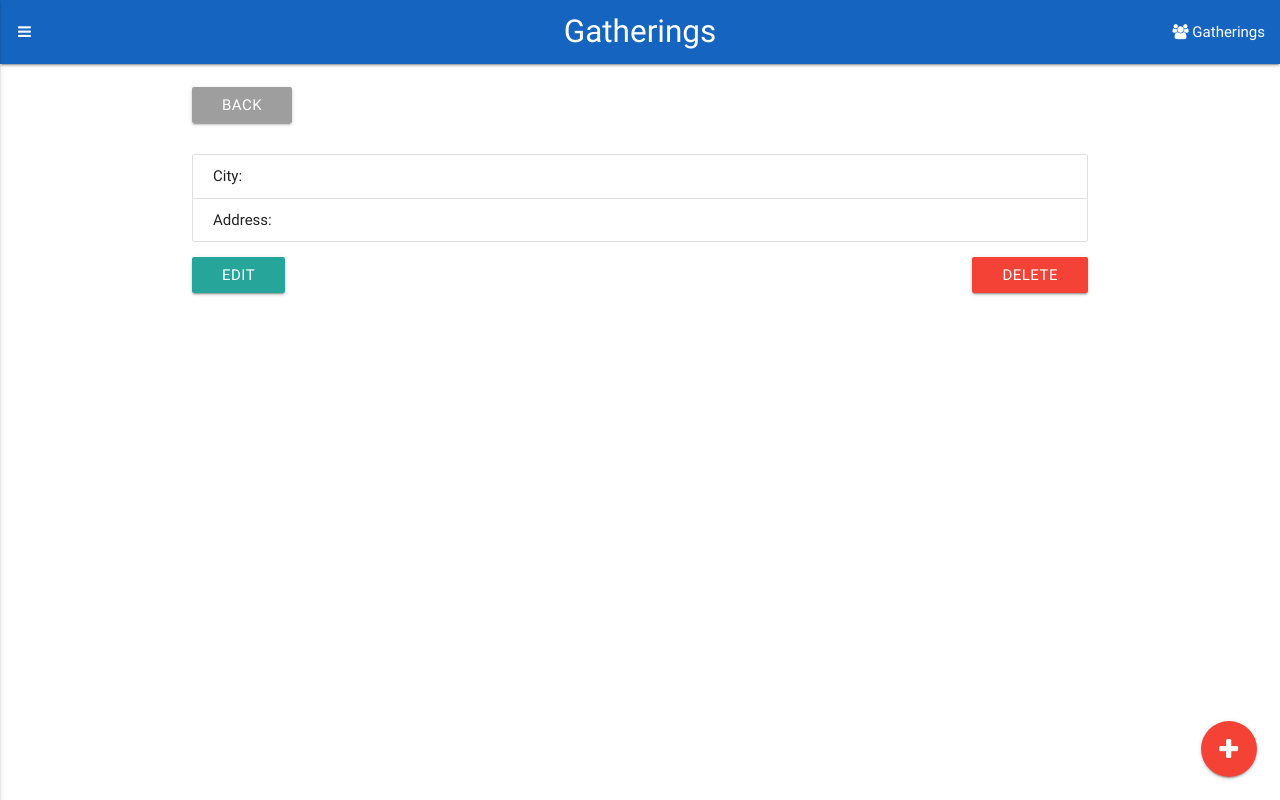
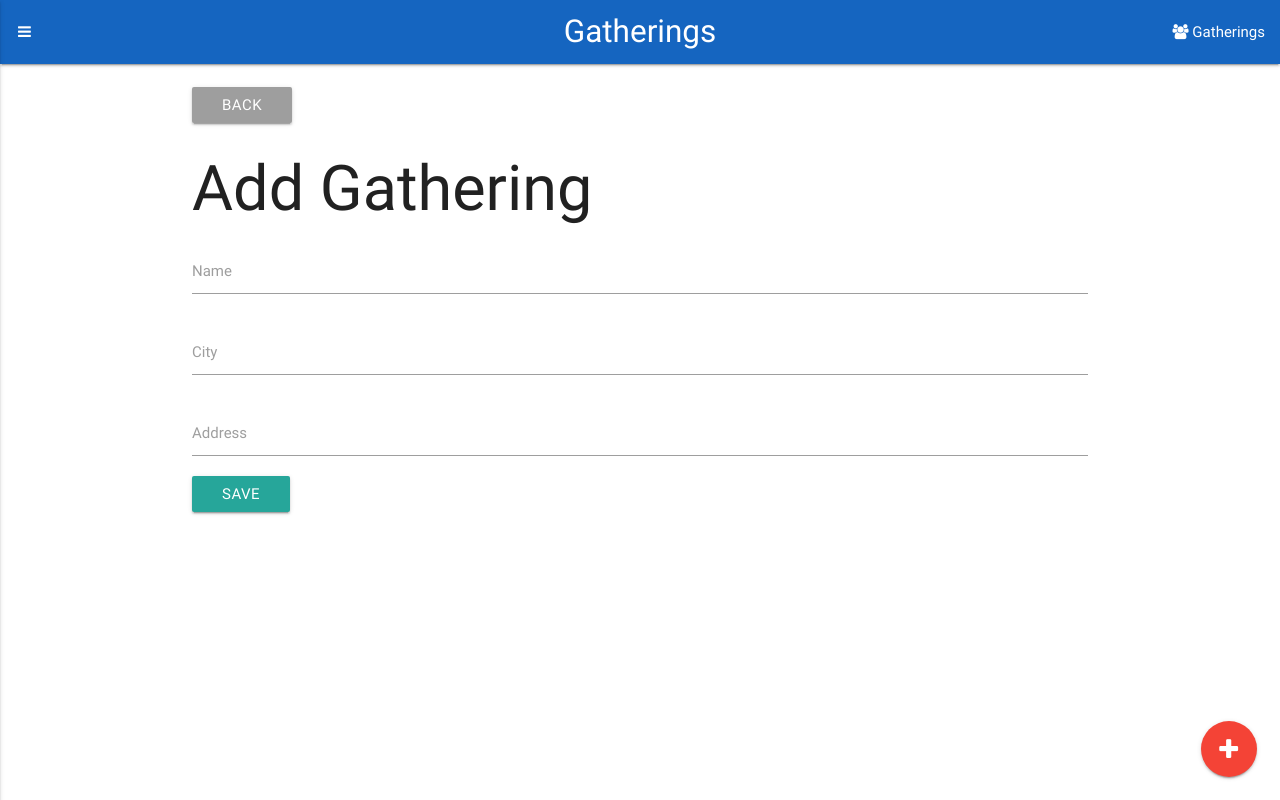
Before and after one commit to nicholmen/gatherings, a React (Create React App) app in the folder client_src/: page /gatherings/add in a window 1280 px wide. Built offline with nearby package versions, Linux system fonts and the light colour scheme; no server answers.

Commit message:
add button functionality

```diff
--- /dev/null
+++ b/client_src/src/components/AddGathering.js
@@ -0,0 +1,51 @@
+import React, { Component } from 'react';
+import axios from 'axios';
+import {Link} from 'react-router-dom';
+
+class AddGathering extends Component{
+  addGathering(newGathering){
+    axios.request({
+      method: 'post',
+      url: 'http://localhost:3000/api/gatherings',
+      data: newGathering
+    }).then(response => {
+      this.props.history.push('/'); // history comes from react router
+    }).catch(error => console.log(error))
+  }
+  onSubmit(e){
+    const newGathering = {
+      name: this.refs.name.value,
+      city: this.refs.city.value,
+      address: this.refs.address.value
+    }
+    this.addGathering(newGathering);
+    e.preventDefault();
+  }
+
+  render(){
+    return(
+      <div>
+        <br />
+        <Link className="btn grey" to="/">Back</Link>
+        <h1>Add Gathering</h1>
+        <form onSubmit={this.onSubmit.bind(this)}>
+          <div className="input-field">
+            <input type="text" name="name" ref="name" />
+            <label htmlFor="name">Name</label>
+          </div>
+          <div className="input-field">
+            <input type="text" name="city" ref="city" />
+            <label htmlFor="city">City</label>
+          </div>
+          <div className="input-field">
+            <input type="text" name="address" ref="address" />
+            <label htmlFor="address">Address</label>
+          </div>
+          <input type="submit" value="Save" className="btn" />
+        </form>
+      </div>
+    )
+  }
+}
+
+export default AddGathering;
--- a/client_src/src/components/Main.js
+++ b/client_src/src/components/Main.js
@@ -3,12 +3,14 @@ import { Switch, Route } from 'react-router-dom';
 import Gatherings from './Gatherings';
 import About from './About';
 import GatheringDetails from './GatheringDetails';
+import AddGathering from './AddGathering';
 
 const Main = () => (
   <main>
     <Switch>
       <Route exact path ='/' component={Gatherings} />
       <Route exact path ='/about' component={About} />
+      <Route exact path ='/gatherings/add' component={AddGathering} />
       <Route exact path ='/gatherings/:id' component={GatheringDetails} />
     </Switch>
   </main>
```
